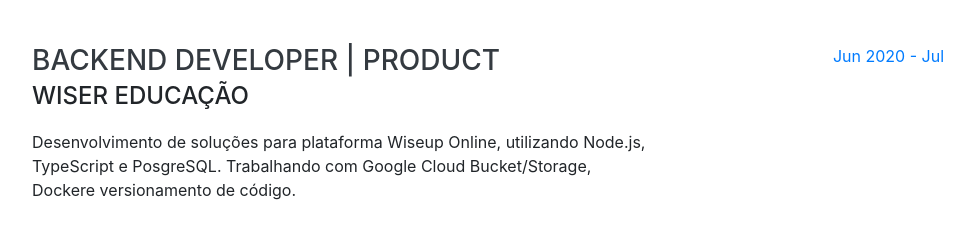
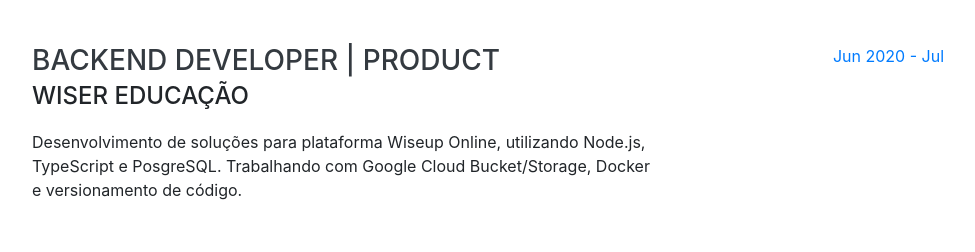
Before and after one commit to williamkoller/williamkoller.github.io, a website with bundled scripts: page index.html in a window 1280 px wide. Shown: the part 1180-1432 px from the top of the page, without its empty margins (288-1263 px from the left). Built offline with nearby package versions, Linux system fonts and the light colour scheme; a web font is replaced by a local one.

Commit message:
fix: adjusted paragraph

```diff
--- a/index.html
+++ b/index.html
@@ -119,7 +119,7 @@
             <div class="subheading mb-3">Wiser Educação</div>
             <p>
               Desenvolvimento de soluções para plataforma Wiseup Online, utilizando Node.js, TypeScript e PosgreSQL. Trabalhando com Google Cloud Bucket/Storage,
-              Dockere versionamento de código.
+              Docker e versionamento de código.
             </p>
           </div>
           <div class="resume-date text-md-right">
```
